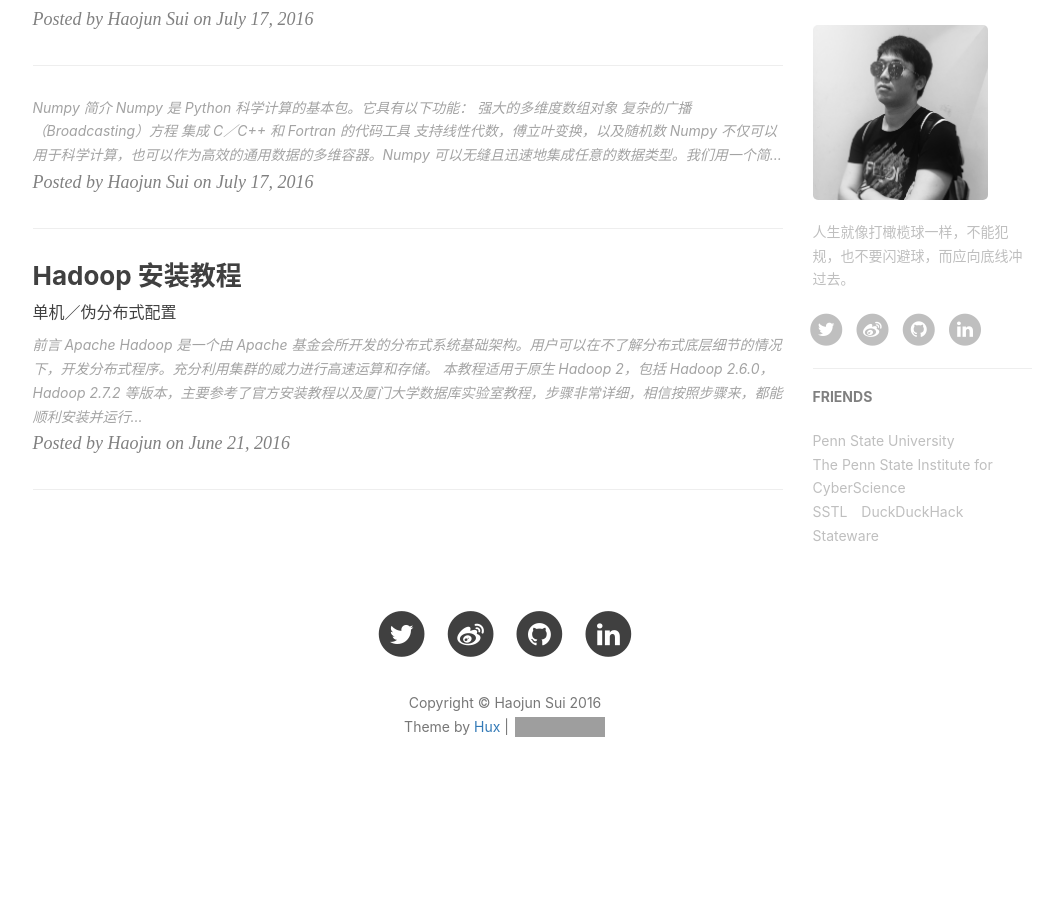
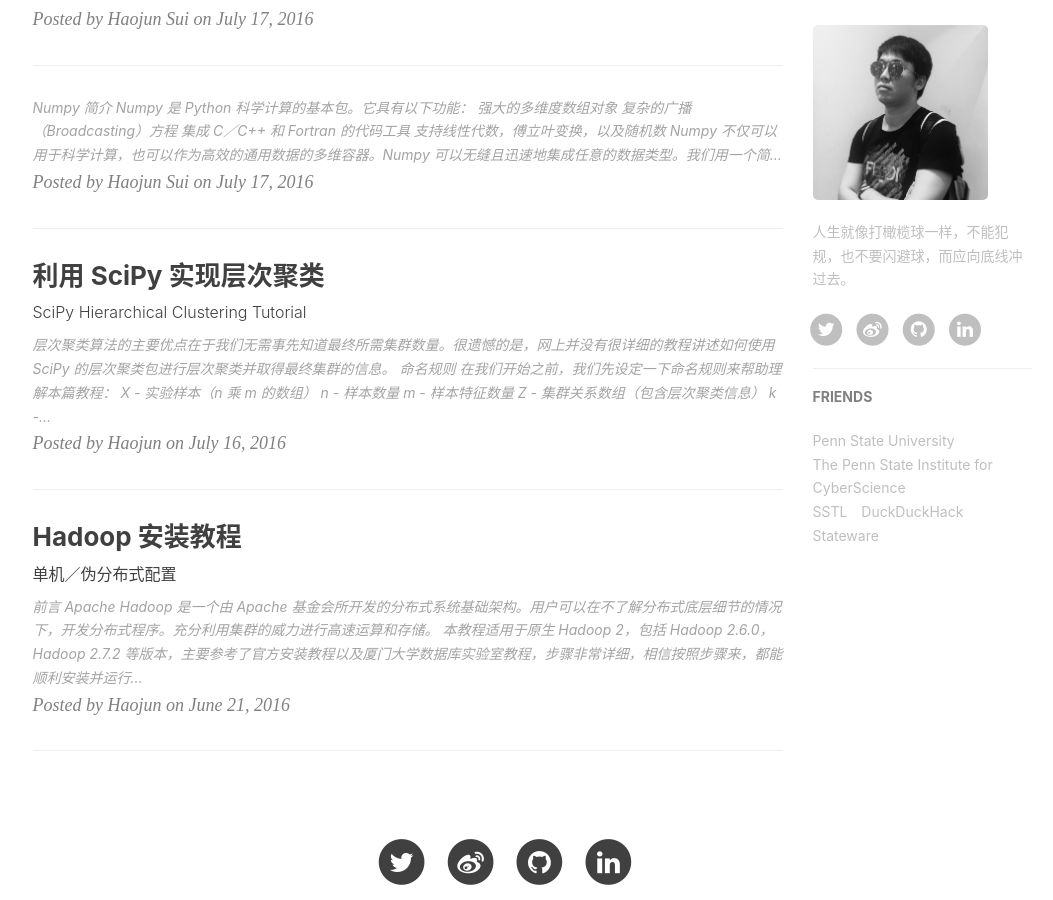
Before and after one commit to haojunsui/haojunsui.github.io, a Jekyll site: the page built from index.html, in a window 1280 px wide and 900 px high, scrolled down 559 px. Shown: the whole window, without its empty margins (135-1188 px from the left). Built offline with Jekyll 4.4.1, drawn with Linux system fonts in a browser that asks for light colours; nearby versions of some CDN libraries; the list of posts is cut into pages by our own code; comment, search, counter and statistics services are not loaded; before the commit the page ends 1390 px from its top, so only the background shows below that; grey boxes are pictures that could not be loaded.

Commit message:
Create post.

````diff
--- a/_posts/2016-06-21-game-of-life.markdown
+++ b/_posts/2016-06-21-game-of-life.markdown
@@ -8,7 +8,7 @@
 tags:
     - Python
     - Game of Life
-    - Numpy
+    - NumPy
     - Automata
     - Tutorial
 ---
--- /dev/null
+++ b/_posts/2016-07-16-scipy-hac.markdown
@@ -0,0 +1,54 @@
+---
+layout:     post
+title:      "利用 SciPy 实现层次聚类"
+subtitle:   "SciPy Hierarchical Clustering Tutorial"
+date:       2016-07-16 05:00:00
+author:     "Haojun"
+header-img: "img/in-post/scipy-hac/header.jpg"
+header-mask: 0.3
+catalog:    true
+tags:
+    - Python
+    - SciPy
+    - NumPy
+    - Hierarchical Clustering
+    - Tutorial
+---
+
+层次聚类算法的主要优点在于我们无需事先知道最终所需集群数量。很遗憾的是，网上并没有很详细的教程讲述如何使用 SciPy 的层次聚类包进行层次聚类并取得最终集群的信息。
+
+## 命名规则
+---
+在我们开始之前，我们先设定一下命名规则来帮助理解本篇教程：
+
+* X - 实验样本（n 乘 m 的数组）
+* n - 样本数量
+* m - 样本特征数量
+* Z - 集群关系数组（包含层次聚类信息）
+* k - 集群数量
+
+## 导入所需模块及环境搭配
+---
+```python
+from matplotlib import pyplot as plt
+from scipy.cluster.hierarchy import dendrogram, linkage
+import numpy as np
+
+%matplotlib inline
+np.set_printoptions(precision=5, suppress=True)
+```
+
+## 生成实验样本
+---
+如果你已经有自己的实验样本了，那么你可以选择跳过此步骤。但是要注意的是，你必须确保你的实验样本是一个 NumPy 矩阵 X，包含 n 个实验样本以及 m 个样本特征，即 `X.shape == (n, m)`.
+
+```python
+# 生成两个集群: 集群 a 有100个数据点, 集群 b 有50个数据点:
+np.random.seed(1029)
+a = np.random.multivariate_normal([10, 0], [[3, 1], [1, 4]], size=[100,])
+b = np.random.multivariate_normal([0, 20], [[3, 1], [1, 4]], size=[50,])
+X = np.concatenate((a, b),)
+print X.shape  # 150个实验样本， 2个样本特征
+plt.scatter(X[:,0], X[:,1])
+plt.show()
+```
````
Also changed, not shown: img/in-post/matplotlib-1/header.svg (deleted), img/in-post/scipy-hac/header.png (added), 7 other files.
